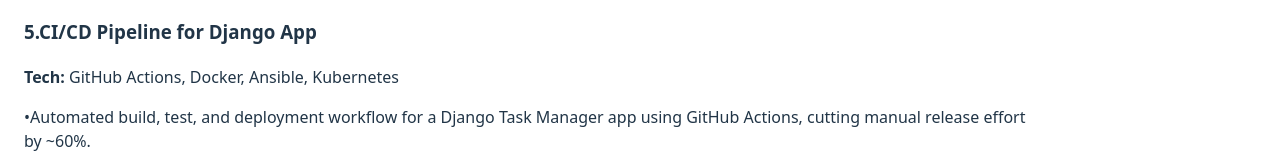
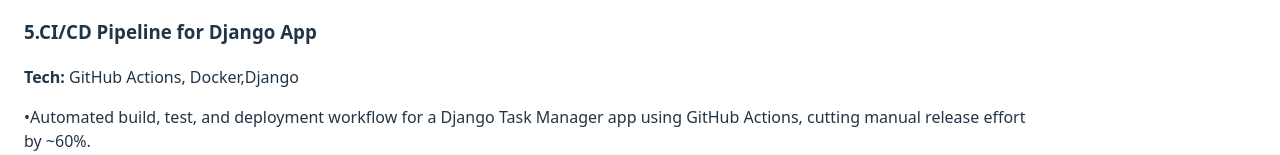
Before and after one commit to sarv-projects/sarvesh-portfolio, a React (Vite) app: page / in a window 1280 px wide. Shown: the part 1492-1647 px from the top of the page. Built offline with nearby package versions, Linux system fonts and the light colour scheme.

Commit message:
Update Projects.jsx

```diff
--- a/src/components/Projects.jsx
+++ b/src/components/Projects.jsx
@@ -45,7 +45,7 @@
   },
   {
     title: "5.CI/CD Pipeline for Django App",
-    tech: "GitHub Actions, Docker, Ansible, Kubernetes",
+    tech: "GitHub Actions, Docker,Django",
     description: `
 •Automated build, test, and deployment workflow for a Django Task Manager app using GitHub Actions, cutting manual release effort
 by ~60%.
```
